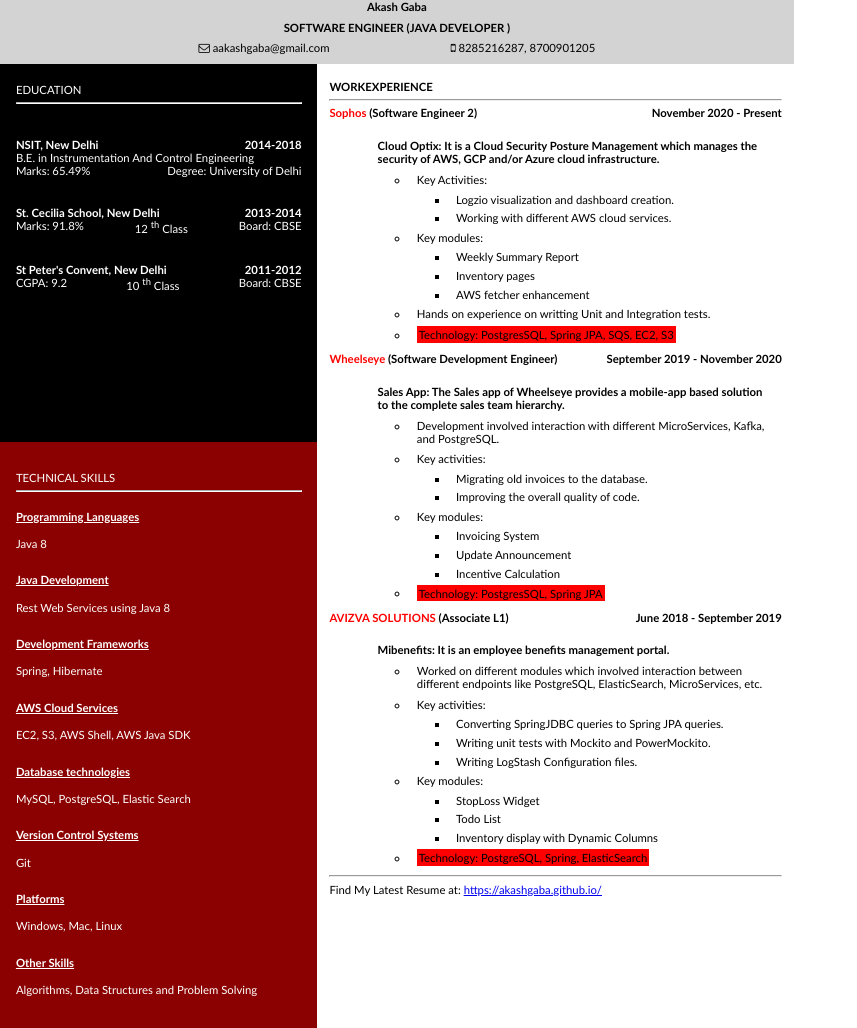
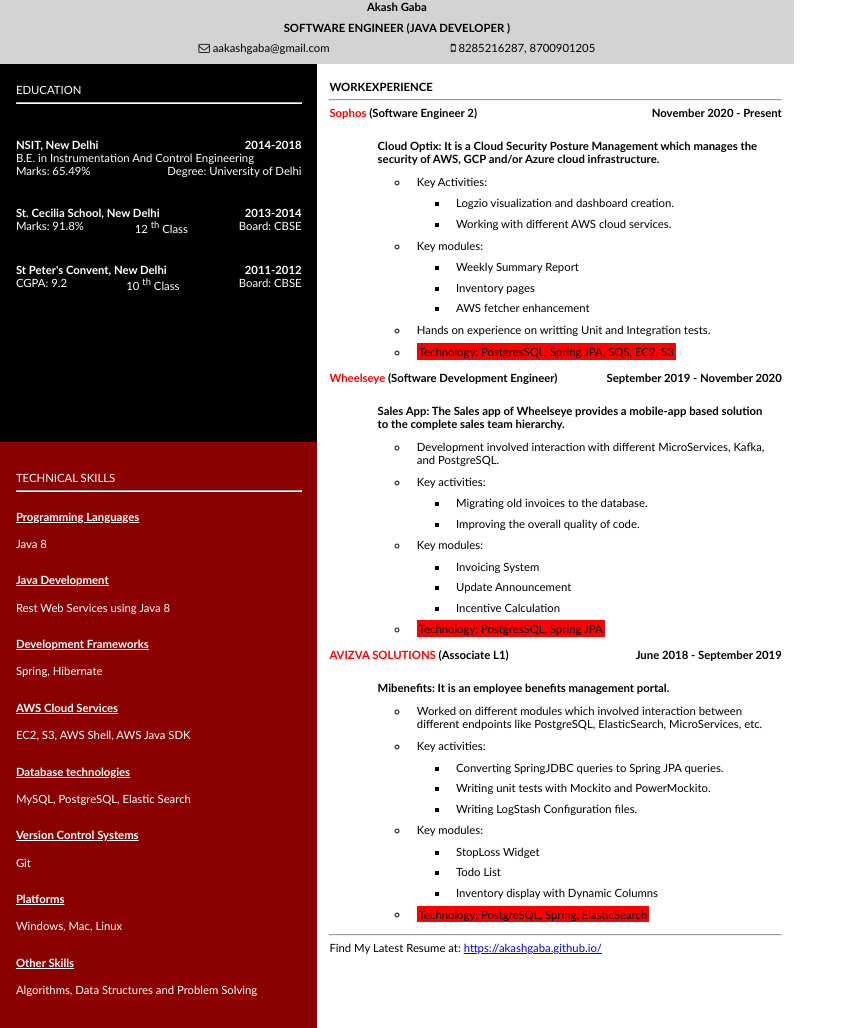
Before and after one commit to akashgaba/akashgaba.github.io, a plain HTML site: page index.html in a window 1280 px wide. Shown: the whole page, without its empty margins (0-857 px from the left). Drawn offline with Linux system fonts and the light colour scheme; a web font is replaced by a local one.

Commit message:
reverting

```diff
--- a/css/main.css
+++ b/css/main.css
@@ -196,7 +196,7 @@
 }
 
 li {
-    margin-bottom: -2mm;
+    margin-bottom: -1.5mm;
 }
 
 .technology {
```
